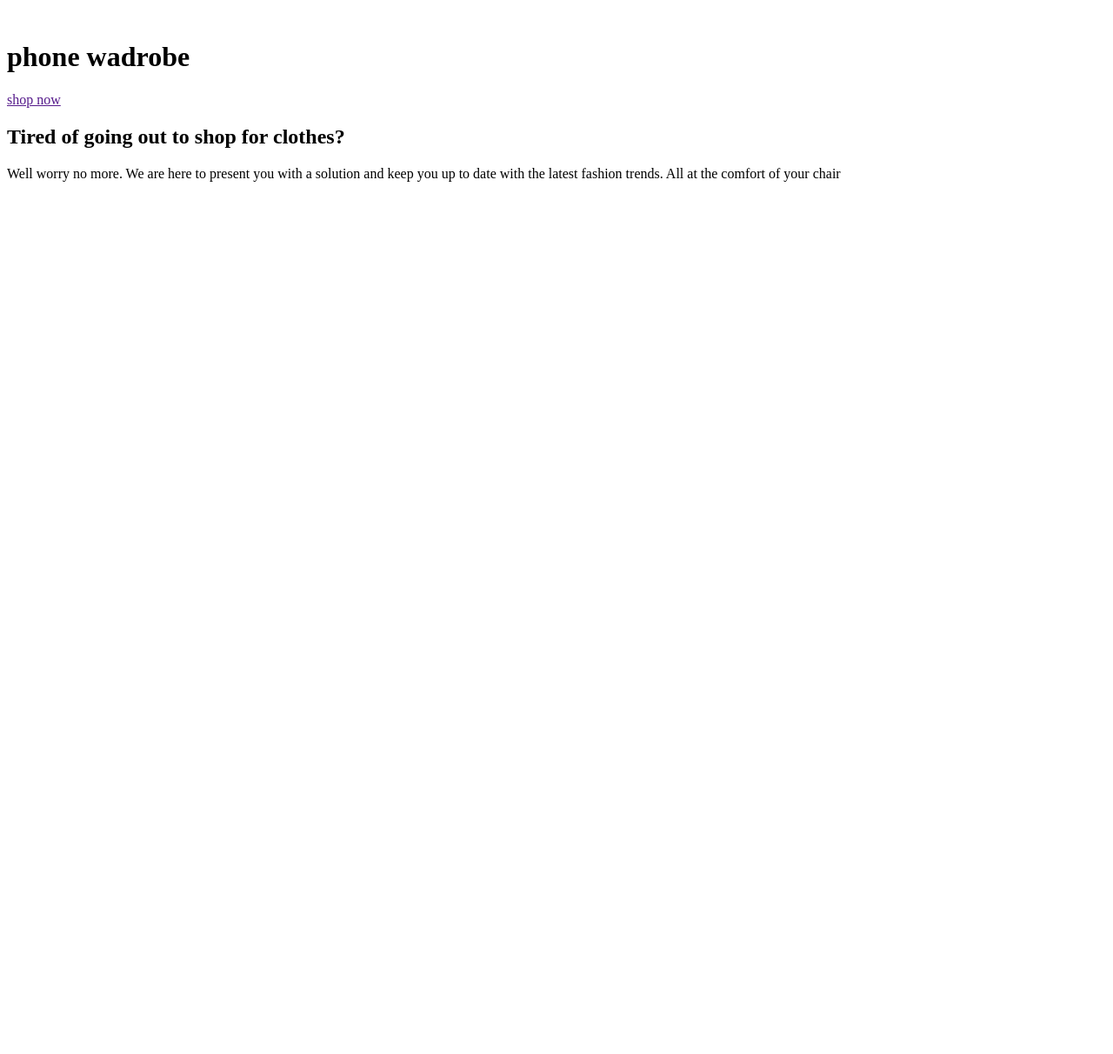
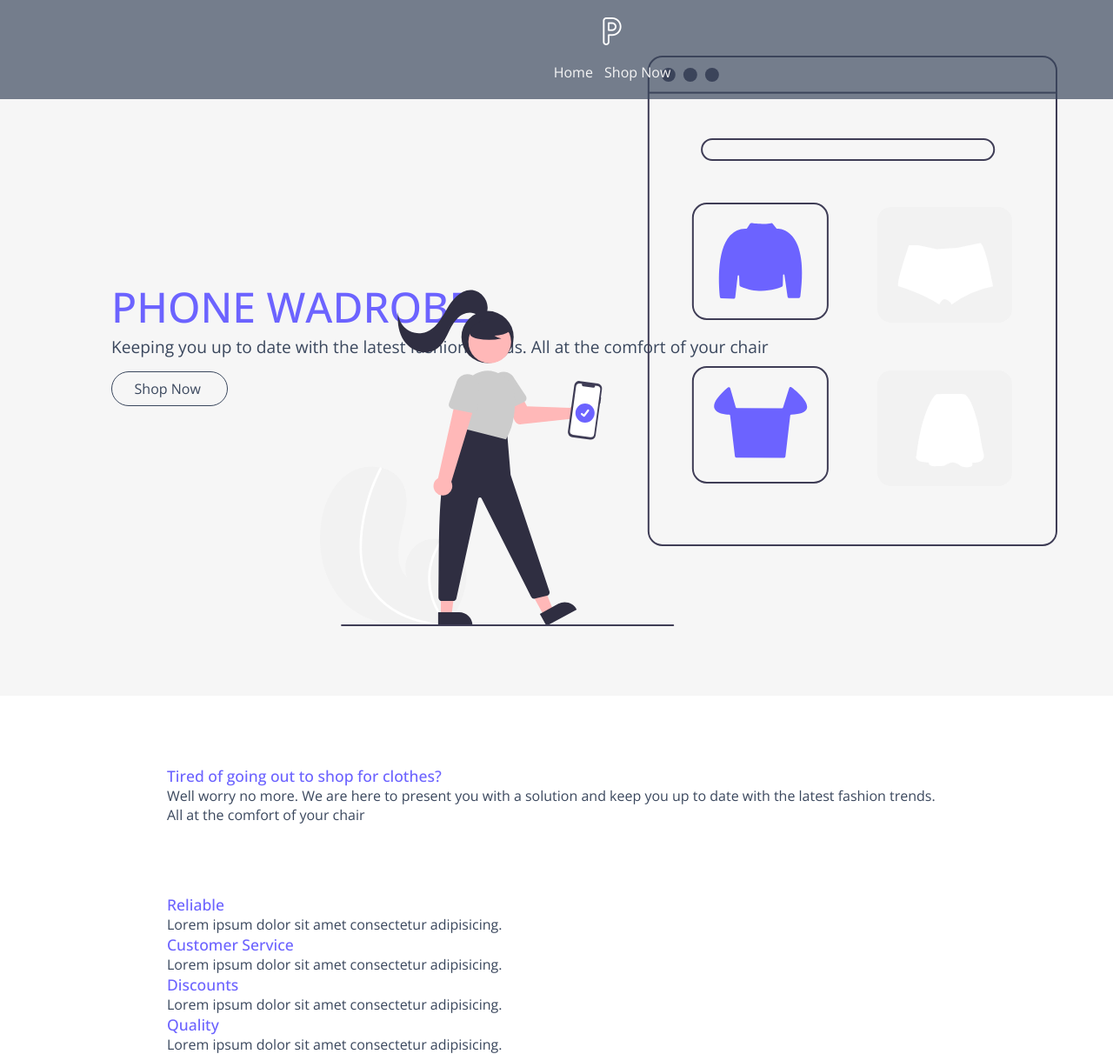
Before and after one commit to reilly-codes/phone-wabrobe, a plain HTML site: page index.html in a window 1280 px wide. Shown: the whole page at 87% size. Before the commit the page ends 800 px from the top, so only its background shows below. Drawn offline with nearby package versions, Linux system fonts and the light colour scheme; a script that the page names is missing.

Commit message:
Hero section finished

```diff
--- /dev/null
+++ b/css/style.css
@@ -0,0 +1,147 @@
+* {
+  padding: 0;
+  margin: 0;
+}
+
+body {
+  width: 100%;
+  overflow-x: hidden;
+}
+
+.container {
+  padding: 10vh 15% 0 15%;
+}
+
+.header {
+  position: fixed;
+  z-index: 3;
+  background: #3a475db0;
+  width: 90%;
+  overflow-x: hidden;
+  padding: 2.5vh 10%;
+}
+
+.header .logo {
+  text-align: center;
+}
+
+.header .menu {
+  margin-top: 2vh;
+  text-align: center;
+}
+
+.header .menu ul {
+  list-style: none;
+}
+
+.header .menu li {
+  display: inline;
+  margin: 0 .4%;
+}
+
+.header .menu li a {
+  font-family: "Open Sans", sans-serif;
+  font-weight: 400;
+  text-decoration: none;
+  color: #f6f6f6;
+}
+
+.header .menu li a:hover {
+  text-decoration: underline;
+}
+
+.hero {
+  height: 100vh;
+  width: 100%;
+  background-color: #f6f6f6;
+}
+
+.hero .title {
+  font-family: "Open Sans", sans-serif;
+  font-weight: 500;
+  font-size: 3rem;
+  text-transform: uppercase;
+  padding-top: 40vh;
+  padding-left: 10%;
+  color: #6C63FF;
+}
+
+.hero .tag-line {
+  margin-left: 10%;
+  margin-bottom: 3vh;
+  font-family: "Open Sans", sans-serif;
+  font-size: 1.2rem;
+  font-weight: 400;
+  color: #3a475d;
+}
+
+.hero .cta {
+  margin-left: 10%;
+  border: solid #3a475d 1px;
+  border-radius: 2rem;
+  padding: 1vh 2%;
+  font-family: "Open Sans", sans-serif;
+  font-weight: 400;
+  color: #3a475d;
+  text-decoration: none;
+  text-transform: capitalize;
+}
+
+.hero .cta span {
+  display: none;
+}
+
+.hero .cta:hover {
+  background: #3a475d;
+  color: #f6f6f6;
+}
+
+.hero .cta:hover span {
+  display: inline;
+}
+
+.hero .illustration img {
+  position: absolute;
+  float: right;
+  bottom: 10%;
+  right: 5%;
+}
+
+.abt h2 {
+  color: #6C63FF;
+  font-family: "Open Sans", sans-serif;
+  font-weight: 500;
+  font-size: 1.1rem;
+}
+
+.abt p {
+  color: #3a475d;
+  font-family: "Open Sans", sans-serif;
+  font-weight: 400;
+}
+
+.traits h3 {
+  color: #6C63FF;
+  font-family: "Open Sans", sans-serif;
+  font-weight: 500;
+  font-size: 1.1rem;
+  margin-bottom: none;
+}
+
+.traits img {
+  display: none;
+}
+
+.traits p {
+  color: #3a475d;
+  font-family: "Open Sans", sans-serif;
+  font-weight: 400;
+}
+
+.traits .trait-row {
+  display: -ms-grid;
+  display: grid;
+  -ms-grid-columns: (1fr)[4];
+      grid-template-columns: repeat(4, 1fr);
+}
+/*# sourceMappingURL=style.css.map */
--- a/index.html
+++ b/index.html
@@ -7,17 +7,30 @@
     <link rel="shortcut icon" href="" type="image/x-icon">
     <title>Phone  Wadrobe</title>
     <!--CSS stylesheet-->
+    <link rel="preconnect" href="https://fonts.googleapis.com">
+    <link rel="preconnect" href="https://fonts.gstatic.com" crossorigin>
+    <link href="https://fonts.googleapis.com/css2?family=Open+Sans:wght@300;400;500&display=swap" rel="stylesheet">
     <link rel="stylesheet" href="css/style.css">
 </head>
 <body>
-    <header>
-        <a href=""><img src="" alt="" class="logo"></a>
-        <nav class="menu"></nav>
-    </header>
+    <div class="header">
+        <div  class="logo">
+            <a href=""><img src="./assets/p.png"></a>
+        </div>
+        <div class=" menu">
+            <ul>
+                <li class="nav-link"><a href="">Home</a></li>
+                <li class="nav-link"><a href="">Shop Now</a></li>
+            </ul>
+        </div>
+    </div>
     <div class="hero">
         <h1 class="title">phone wadrobe</h1>
-        <a href="" class="cta">shop now</a>
-        <div class="illustration"></div>
+        <p class="tag-line">Keeping you up to date with the latest fashion trends. All at the comfort of your chair</p>
+        <a href="" class="cta">shop now&nbsp;<span><img src="./assets/shopping-cart.png"></span></a>
+        <div class="illustration">
+            <img src="./assets/landing-illustration.svg">
+        </div>
     </div>
     <div class="abt">
         <div class="container">
@@ -27,10 +40,26 @@
     </div>
     <div class="traits">
         <div class="container">
-            <div class="reliable" id="reliable"></div>
-            <div class="customer-service" id="customer-service"></div>
-            <div class="discounts" id="discounts"></div>
-            <div class="quality" id="quality"></div>
+            <div class="reliable" id="reliable">
+                <h3>Reliable</h3>
+                <img src="" alt="">
+                <p>Lorem ipsum dolor sit amet consectetur adipisicing.</p>
+            </div>
+            <div class="customer-service" id="customer-service">
+                <h3>Customer Service</h3>
+                <img src="" alt="">
+                <p>Lorem ipsum dolor sit amet consectetur adipisicing.</p>
+            </div>
+            <div class="discounts" id="discounts">
+                <h3>Discounts</h3>
+                <img src="" alt="">
+                <p>Lorem ipsum dolor sit amet consectetur adipisicing.</p>
+            </div>
+            <div class="quality" id="quality">
+                <h3>Quality</h3>
+                <img src="" alt="">
+                <p>Lorem ipsum dolor sit amet consectetur adipisicing.</p>
+            </div>
         </div>
     </div>
     <footer id="contact-us">
```
Also changed, not shown: assets/background.png (added), assets/landing-illustration.svg (added), assets/p.png (added), assets/shopping-cart.png (added), 1 other file.
